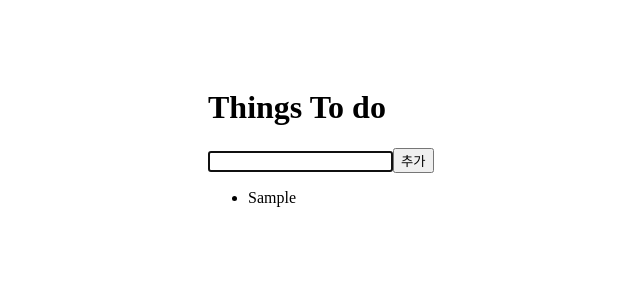
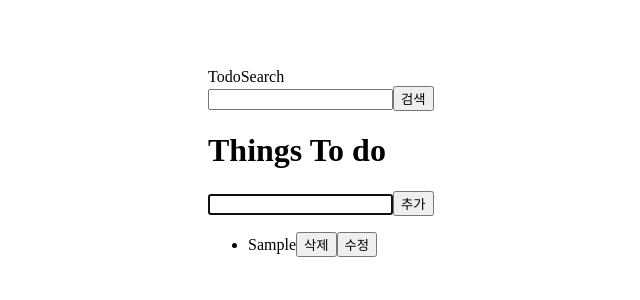
Before and after one commit to ChungKyuKim/todo, a React (Create React App) app: page / in a window 1280 px wide. Both pictures are taken after typing "Sample" into the empty fields and a click on the button "추가". Shown: the top 300 px of the page, without its empty margins (190-830 px from the left). Built offline with nearby package versions, Linux system fonts and the light colour scheme.

Commit message:
add: 할 일 수정 및 조회구현

```diff
--- a/src/components/Todo.js
+++ b/src/components/Todo.js
@@ -5,6 +5,9 @@ import TodoList from "./TodoList";
 
 const Todo = () => {
   const [todoItems, setTodoItems] = useState([]);
+  const [search, setSearch] = useState("");
+  const [searchResult, setSearchResult] = useState([]);
+
   const no = useRef(1);
   const addItems = text => {
     setTodoItems([
@@ -15,15 +18,42 @@ const Todo = () => {
       },
     ]);
   };
+  console.log(search);
+
+  const searchHandler = e => {
+    const searchResult = e.target.value;
+    setSearch(searchResult);
+  };
+
+  const showSearchResult = e => {
+    e.preventDefault();
+
+    if (!search) {
+      setSearchResult([]);
+    } else {
+      setSearchResult(
+        todoItems.filter(item => item.text.indexOf(search) !== -1)
+      );
+    }
+
+    setSearch("");
+  };
   return (
     <TodoWrapper>
       <TodoBoard>
-        <TodoHeader
+        <div>TodoSearch</div>
+        <SearchBar
+          type="text"
+          onChange={searchHandler}
+          value={search}
+        ></SearchBar>
+        <SearchButton onClick={showSearchResult}>검색</SearchButton>
+        <TodoHeader addItems={addItems}></TodoHeader>
+        <TodoList
           todoItems={todoItems}
           setTodoItems={setTodoItems}
-          addItems={addItems}
-        ></TodoHeader>
-        <TodoList todoItems={todoItems} setTodoItems={setTodoItems}></TodoList>
+          searchResult={searchResult}
+        ></TodoList>
       </TodoBoard>
     </TodoWrapper>
   );
@@ -41,4 +71,6 @@ const TodoBoard = styled.div`
   margin: 0 auto;
   margin-top: 60px;
 `;
+const SearchBar = styled.input``;
+const SearchButton = styled.button``;
 export default Todo;
--- a/src/components/TodoHeader.js
+++ b/src/components/TodoHeader.js
@@ -1,7 +1,7 @@
 import React, { useState, useRef } from "react";
 import styled from "styled-components";
 
-const TodoHeader = ({ todoItems, setTodoItems, addItems }) => {
+const TodoHeader = ({ addItems }) => {
   const [text, setText] = useState("");
   const textRef = useRef("");
   const todoHandler = e => {
@@ -21,6 +21,7 @@ const TodoHeader = ({ todoItems, setTodoItems, addItems }) => {
   return (
     <div>
       <h1>Things To do</h1>
+
       <TodoInput onChange={todoHandler} value={text} ref={textRef}></TodoInput>
       <TodoButton onClick={addTodo}>추가</TodoButton>
     </div>
--- /dev/null
+++ b/src/components/TodoItem.js
@@ -0,0 +1,46 @@
+import React, { useState } from "react";
+import styled from "styled-components";
+
+const TodoItem = ({ item, onDelete, todoItems, setTodoItems }) => {
+  const [edited, setEdited] = useState(false);
+  const [editedText, setEditedText] = useState(item.text);
+
+  const editedTextHandler = e => {
+    setEditedText(e.target.value);
+  };
+
+  const onUpdate = (id, editedText) => {
+    const editedTodo = todoItems.map(todo => {
+      if (todo.id === id) {
+        return {
+          id: id,
+          text: editedText,
+        };
+      } else {
+        return {
+          ...todo,
+        };
+      }
+    });
+    setTodoItems(editedTodo);
+    setEdited(!edited);
+  };
+
+  return edited ? (
+    <li key={item.id}>
+      <input type="text" value={editedText} onChange={editedTextHandler} />
+      <button onClick={e => onUpdate(item.id, editedText)}>완료</button>
+    </li>
+  ) : (
+    <li key={item.id}>
+      {item.text}
+      <DelButton onClick={() => onDelete(item.id)}> 삭제 </DelButton>
+      <UpdateButton onClick={() => setEdited(!edited)}>수정</UpdateButton>
+    </li>
+  );
+};
+
+const DelButton = styled.button``;
+const UpdateButton = styled.button``;
+
+export default TodoItem;
--- a/src/components/TodoList.js
+++ b/src/components/TodoList.js
@@ -1,22 +1,31 @@
-import React from "react";
+import React, { useState } from "react";
 import styled from "styled-components";
+import TodoItem from "./TodoItem";
 
-const TodoList = ({ todoItems, setTodoItems }) => {
+const TodoList = ({ todoItems, setTodoItems, searchResult }) => {
   const onDelete = id => {
     const result = todoItems.filter(item => item.id !== id);
     setTodoItems(result);
   };
+  console.log(searchResult);
   return (
     <>
       <TodoItems>
         <ul>
-          {todoItems.map(item => {
-            return (
-              <li key={item.id} onClick={() => onDelete(item.id)}>
-                {item.text}
-              </li>
-            );
-          })}
+          {searchResult.length >= 1
+            ? searchResult.map(item => {
+                return <TodoItem item={item} />;
+              })
+            : todoItems.map(item => {
+                return (
+                  <TodoItem
+                    item={item}
+                    onDelete={onDelete}
+                    setTodoItems={setTodoItems}
+                    todoItems={todoItems}
+                  />
+                );
+              })}
         </ul>
       </TodoItems>
     </>
@@ -27,4 +36,8 @@ const TodoItems = styled.div`
   width: 100%;
   height: 100%;
 `;
+
+const DelButton = styled.button``;
+const UpdateButton = styled.button``;
+
 export default TodoList;
```
Also changed, not shown: src/components/TodoSearchList.js (added).
